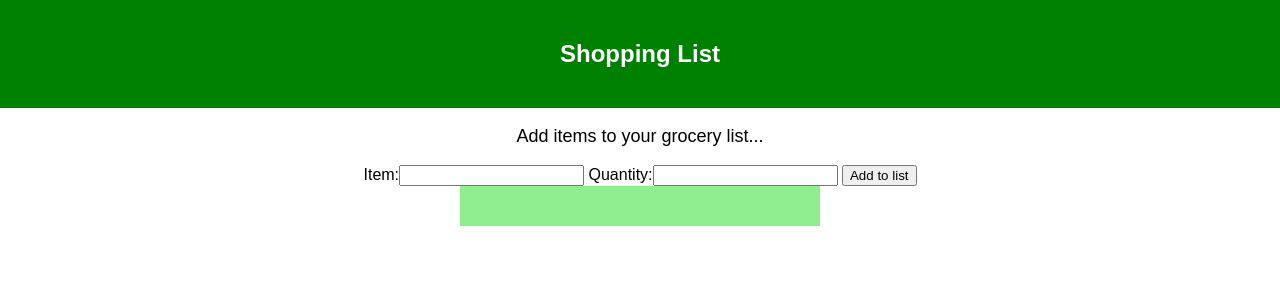
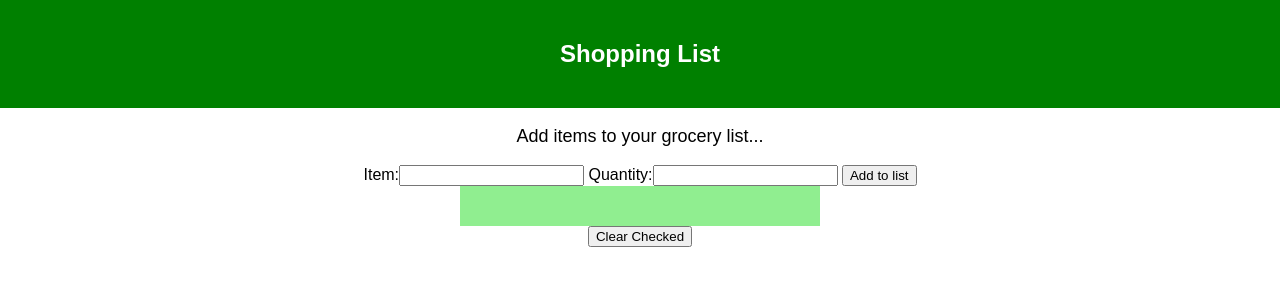
Before and after one commit to jimulle/react-grocery-list, a React (Create React App) app: page / in a window 1280 px wide. Shown: the top 300 px of the page. Built offline with nearby package versions, Linux system fonts and the light colour scheme.

Commit message:
allow purchased items to be removed from the list

```diff
--- a/src/components/grocery-list/GroceryList.js
+++ b/src/components/grocery-list/GroceryList.js
@@ -16,7 +16,7 @@ class GroceryList extends Component {
     return (
       <div className="grocery-list">
         <Form onAddItem={ this.props.actions.addItem } />
-        <List groceries={ this.props.list } onCheck={ this.props.actions.check }/>
+        <List groceries={ this.props.list } onCheck={ this.props.actions.check } onClear={ this.props.actions.clear } />
       </div>
     );
   }
--- a/src/components/list/List.js
+++ b/src/components/list/List.js
@@ -6,18 +6,26 @@ class List extends Component {
   constructor(props) {
     super(props);
     this.handleCheckboxChanged = this.handleCheckboxChanged.bind(this);
+    this.handleClearChecked = this.handleClearChecked.bind(this);
   }
 
   handleCheckboxChanged(item) {
     this.props.onCheck(item);
   }
 
+  handleClearChecked() {
+    this.props.onClear();
+  }
+
   render() {
     let listItems = this.props.groceries.map((item) => <ListItem item={ item } onCheck={ this.handleCheckboxChanged } key={ item.id } />);
     return (
+      <div>
         <ul className="list">
             { listItems }
         </ul>
+        <button onClick={ () => this.handleClearChecked() } >Clear Checked</button>
+      </div>
     );
   }
 }
--- a/src/state/actions/list.js
+++ b/src/state/actions/list.js
@@ -14,3 +14,11 @@ export const check = (item) => {
         item
     }
 };
+
+export const clear = () => {
+    console.log('clear checked items');
+    return {
+        type: 'clear',
+        item: null
+    }
+};
--- a/src/state/reducers/list.js
+++ b/src/state/reducers/list.js
@@ -8,7 +8,11 @@ export default(state = [], payload) => {
                     return Object.assign({}, item, { purchased: !item.purchased });
                 }
                 return item;
-            })
+            });
+        case 'clear':
+            return state.filter((item) => {
+                return !item.purchased;
+            });
         default:
             return state;
     }
```
